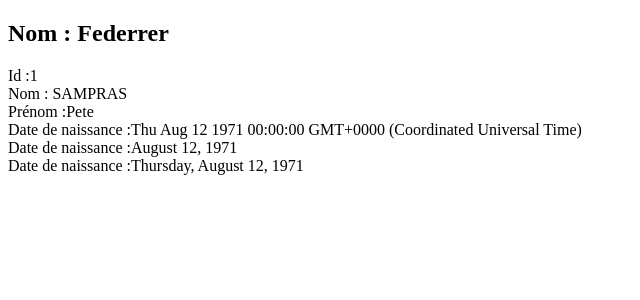
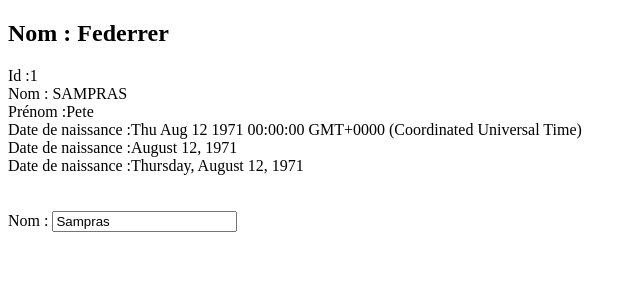
Before and after one commit to gaelschenck/B3-Angular-exercice, an Angular app: page / in a window 1280 px wide. Shown: the top 300 px of the page, without its empty margins (0-640 px from the left). Built offline with nearby package versions, Linux system fonts and the light colour scheme.

Commit message:
formulaire 1

```diff
--- a/src/app/app.component.html
+++ b/src/app/app.component.html
@@ -1 +1 @@
-<app-tennis-players ></app-tennis-players>
+<app-tennis-players></app-tennis-players>
--- a/src/app/components/tennis-players/tennis-players.component.html
+++ b/src/app/components/tennis-players/tennis-players.component.html
@@ -7,3 +7,8 @@
 <div><span>Date de naissance :</span>{{player.birthDate}}</div>
 <div><span>Date de naissance :</span>{{player.birthDate | date:'longDate' }}</div>
 <div><span>Date de naissance :</span>{{player.birthDate | mydateFormat }}</div>
+<br>
+<br>
+<label>Nom :
+    <input placeholder="name" value="{{player.name}}">
+</label>
```
